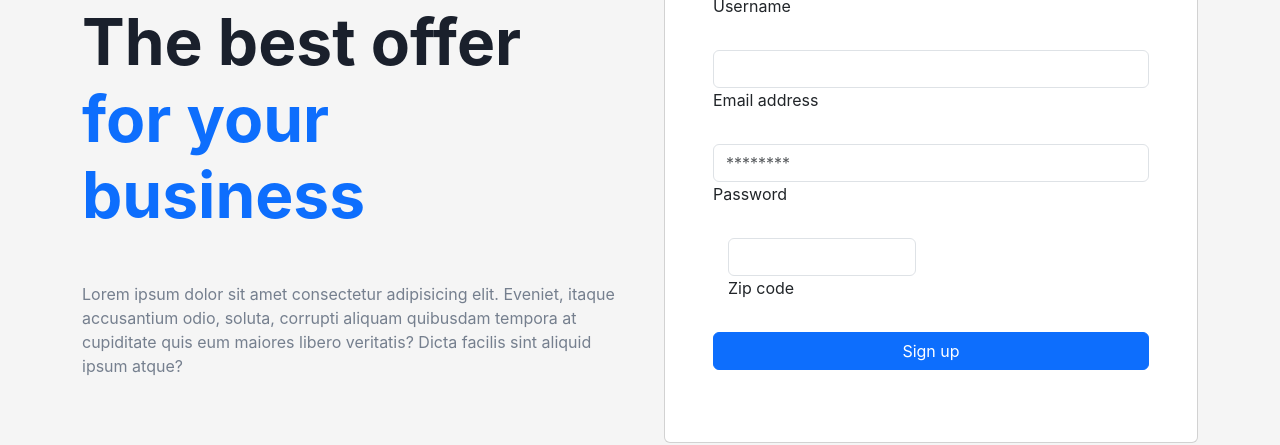
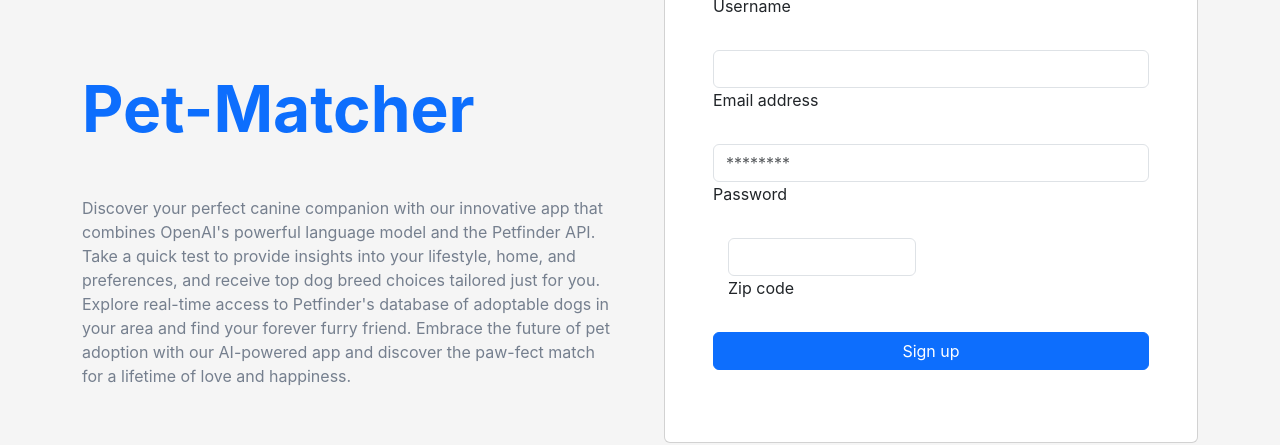
Before and after one commit to cameronoberlies/PetGPT, a React (Create React App) app in the folder client/: page /signup in a window 1280 px wide. Shown: the part 219-664 px from the top of the page. Built offline with nearby package versions, Linux system fonts and the light colour scheme.

Commit message:
update signup page

```diff
--- a/client/src/components/Signup.jsx
+++ b/client/src/components/Signup.jsx
@@ -54,14 +54,17 @@
             <div className="row gx-lg-5 align-items-center">
               <div className="col-lg-6 mb-5 mb-lg-0">
                 <h1 className="my-5 display-3 fw-bold ls-tight">
-                  The best offer <br />
-                  <span className="text-primary">for your business</span>
+                   <br />
+                  <span className="text-primary">Pet-Matcher</span>
                 </h1>
                 <p style={{ color: "hsl(217, 10%, 50.8%)" }}>
-                  Lorem ipsum dolor sit amet consectetur adipisicing elit.
-                  Eveniet, itaque accusantium odio, soluta, corrupti aliquam
-                  quibusdam tempora at cupiditate quis eum maiores libero
-                  veritatis? Dicta facilis sint aliquid ipsum atque?
+                Discover your perfect canine companion with our innovative
+                app that combines OpenAI's powerful language model and the Petfinder
+                 API. Take a quick test to provide insights into your lifestyle,
+                  home, and preferences, and receive top dog breed choices tailored just
+                  for you. Explore real-time access to Petfinder's database of adoptable dogs in
+                  your area and find your forever furry friend. Embrace the future of pet adoption
+                  with our AI-powered app and discover the paw-fect match for a lifetime of love and happiness.
                 </p>
               </div>
 
```
